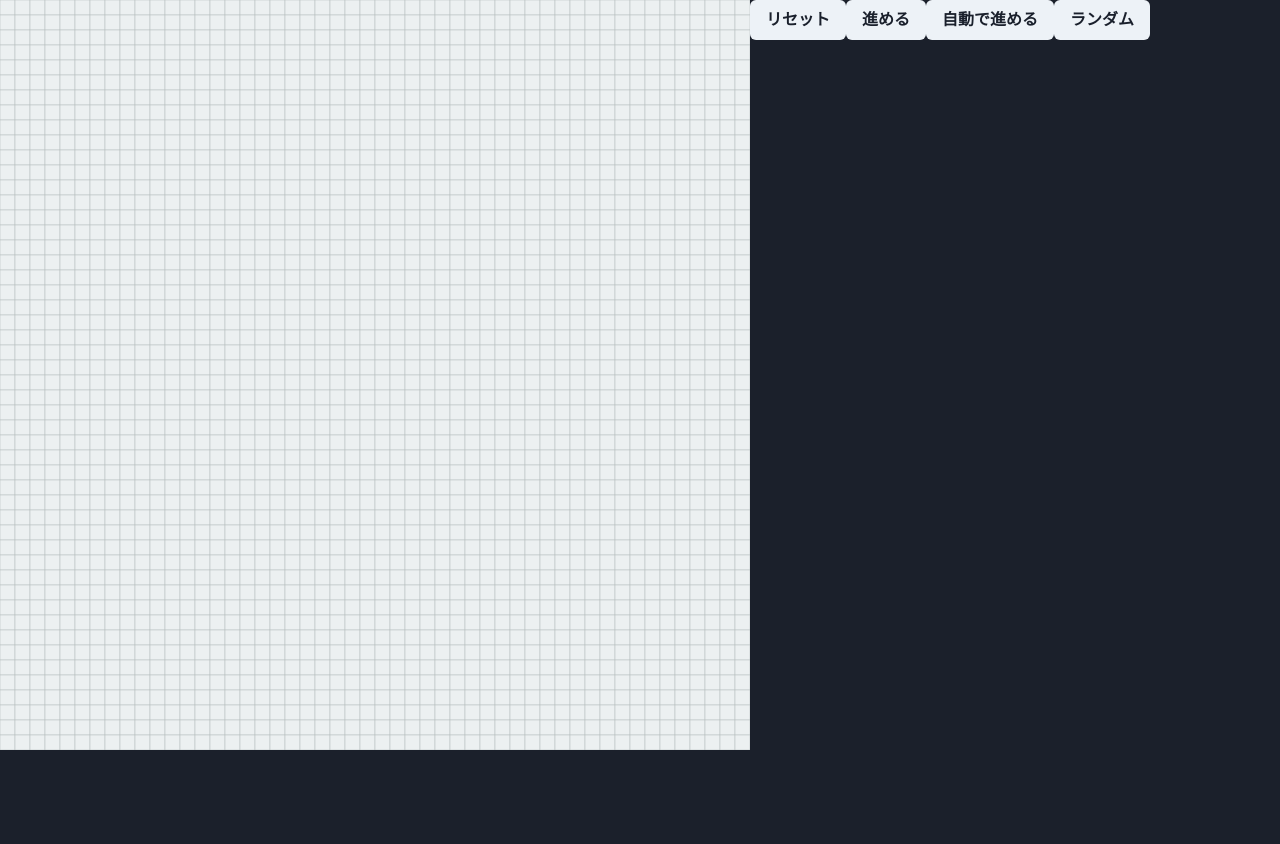
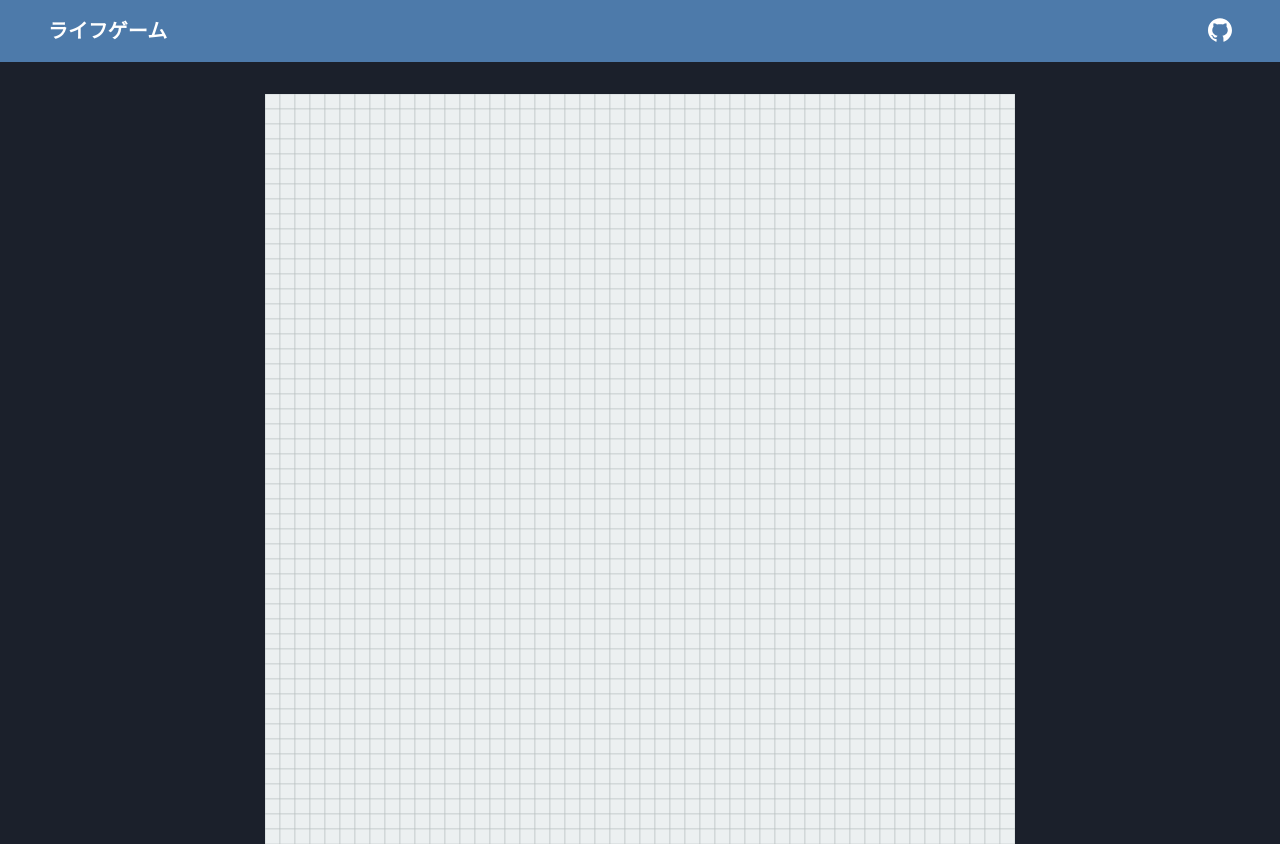
Before and after one commit to skuralll/oc-lifegame, a React (Vite) app in the folder oc_client/: page / in a window 1280 px wide. Before the commit the page ends 800 px from the top, so only its background shows below. Built offline with nearby package versions, Linux system fonts and the light colour scheme.

Commit message:
Implement NavBar

```diff
--- a/oc_client/package.json
+++ b/oc_client/package.json
@@ -12,6 +12,7 @@
     "build-storybook": "storybook build"
   },
   "dependencies": {
+    "@ant-design/icons": "^5.3.7",
     "@chakra-ui/react": "^2.8.2",
     "@emotion/react": "^11.11.4",
     "@emotion/styled": "^11.11.5",
--- a/oc_client/src/App.tsx
+++ b/oc_client/src/App.tsx
@@ -1,8 +1,10 @@
 import { LifeGameWrapper } from './components/LifeGameWrapper';
+import { NavBar } from './components/NavBar';
 
 function App() {
   return (
     <>
+      <NavBar />
       <LifeGameWrapper />
     </>
   );
--- a/oc_client/src/components/LifeGame.tsx
+++ b/oc_client/src/components/LifeGame.tsx
@@ -2,7 +2,7 @@ import { Board } from './Board';
 import { useContext, useState } from 'react';
 import { BoardContext, BoardContextType } from '../contexts/BoardProvider';
 import { useAnimationFrame } from '../hooks/AnimationFrame';
-import { Flex } from '@chakra-ui/react';
+import { Center, Flex } from '@chakra-ui/react';
 import { Controller } from './Controller';
 
 export const LifeGame = () => {
@@ -33,10 +33,10 @@ export const LifeGame = () => {
 
   return (
     <>
-      <Flex>
+      <Center>
         <Board cellSize={15} />
-        <Controller isAuto={_isAuto} setIsAuto={setIsAuto} />
-      </Flex>
+        {/* <Controller isAuto={_isAuto} setIsAuto={setIsAuto} /> */}
+      </Center>
     </>
   );
 };
--- /dev/null
+++ b/oc_client/src/components/NavBar.tsx
@@ -0,0 +1,24 @@
+// Chakra UI を使ったNavBar
+import { Box, Flex, Icon, Spacer, Text, Link } from '@chakra-ui/react';
+import React from 'react';
+import { GithubFilled } from '@ant-design/icons';
+
+type NavBarProps = {};
+
+export const NavBar = ({}: NavBarProps) => {
+  return (
+    <Flex bg="rgb(77,122,170)" p={4} align="center" px={12} mb={8}>
+      <Box>
+        <Text color="white" fontSize="xl" fontWeight="bold">
+          ライフゲーム
+        </Text>
+      </Box>
+      <Spacer />
+      <Box ml={4}>
+        <Link href="https://github.com/skuralll/oc-lifegame">
+          <GithubFilled style={{ fontSize: '24px', color: '#fff' }} />
+        </Link>
+      </Box>
+    </Flex>
+  );
+};
```
Also changed, not shown: 2 other files (tests, documents, lock files or other folders).
